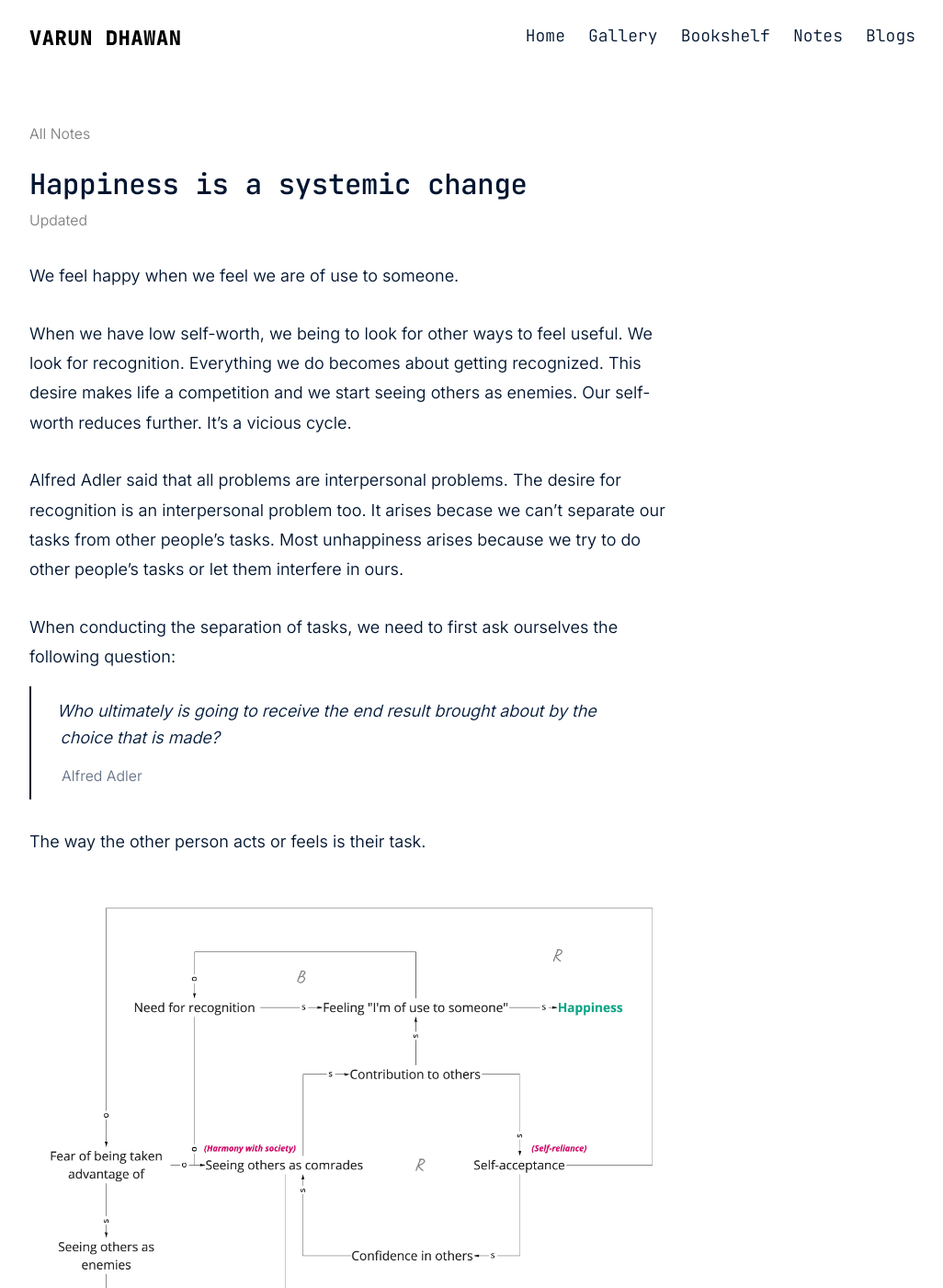
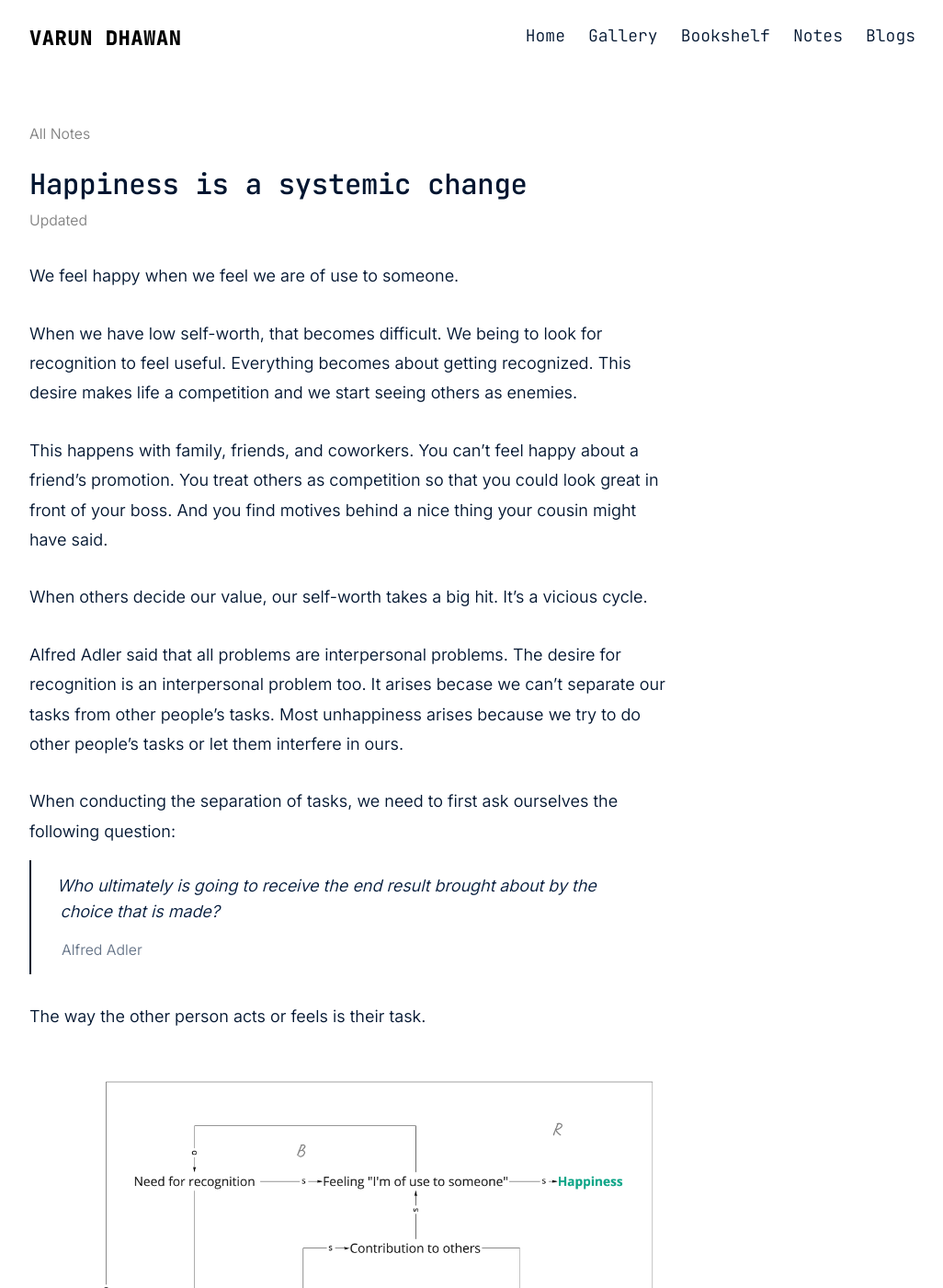
Before and after one commit to varundhawan5792/varundhawan.com, a Jekyll site: the page built from _notes/happiness.md, in a window 1280 px wide and 1400 px high. Shown: the whole window at 92% size, without its empty margins (126-1152 px from the left). Built offline with Jekyll 4.4.1, drawn with Linux system fonts in a browser that asks for light colours; some of the changed text lies outside the part shown.

Commit message:
Updated notes

```diff
--- a/_notes/happiness.md
+++ b/_notes/happiness.md
@@ -1,11 +1,15 @@
 ---
 title: Happiness is a systemic change
-excerpt: The feeling of contribution provides happiness
+excerpt: Happiness is the feeling of contribution
 ---
 
 We feel happy when we feel we are of use to someone.
 
-When we have low self-worth, we being to look for other ways to feel useful. We look for recognition. Everything we do becomes about getting recognized. This desire makes life a competition and we start seeing others as enemies. Our self-worth reduces further. It's a vicious cycle.
+When we have low self-worth, that becomes difficult. We being to look for recognition to feel useful. Everything becomes about getting recognized. This desire makes life a competition and we start seeing others as enemies.
+
+This happens with family, friends, and coworkers. You can't feel happy about a friend's promotion. You treat others as competition so that you could look great in front of your boss. And you find motives behind a nice thing your cousin might have said.
+
+When others decide our value, our self-worth takes a big hit. It's a vicious cycle.
 
 Alfred Adler said that all problems are interpersonal problems. The desire for recognition is an interpersonal problem too. It arises becase we can't separate our tasks from other people's tasks. Most unhappiness arises because we try to do other people's tasks or let them interfere in ours.
 
```
Also changed, not shown: other parts of _notes/happiness.md (+1 -1 lines).
